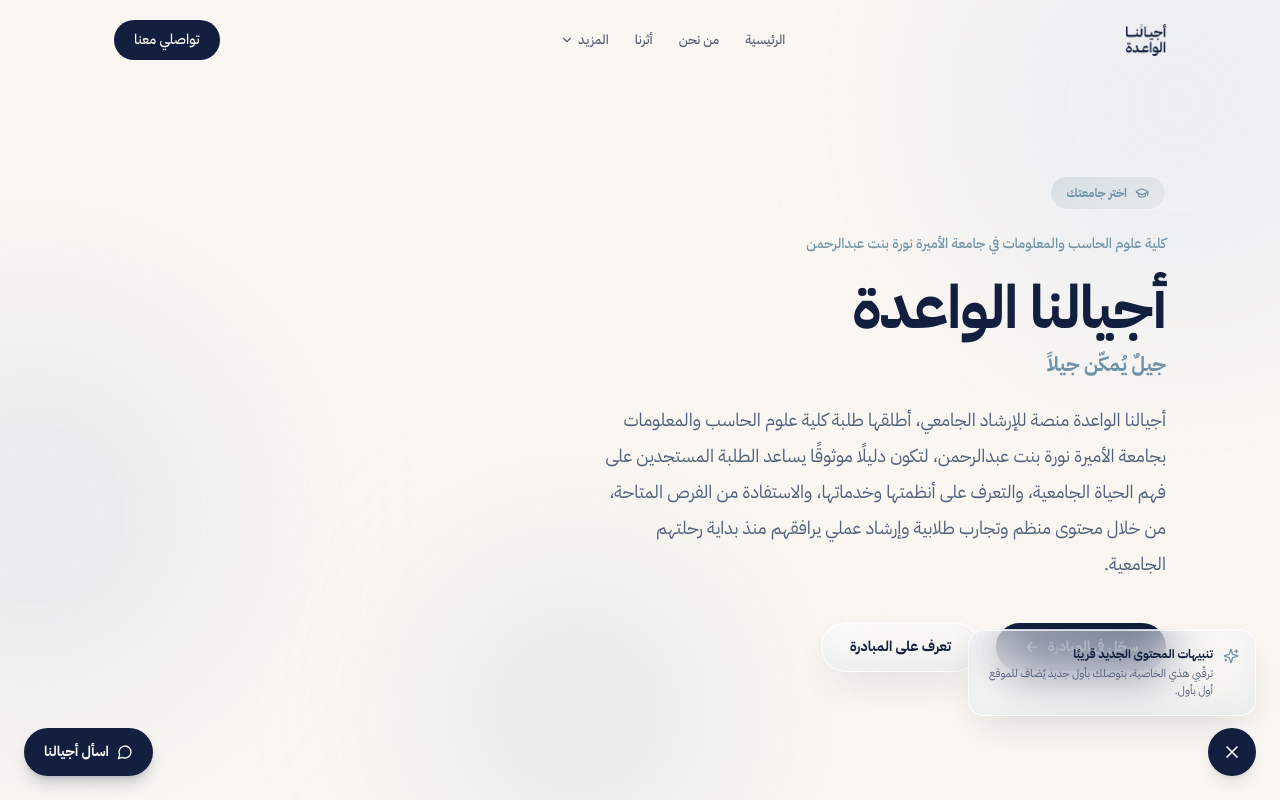
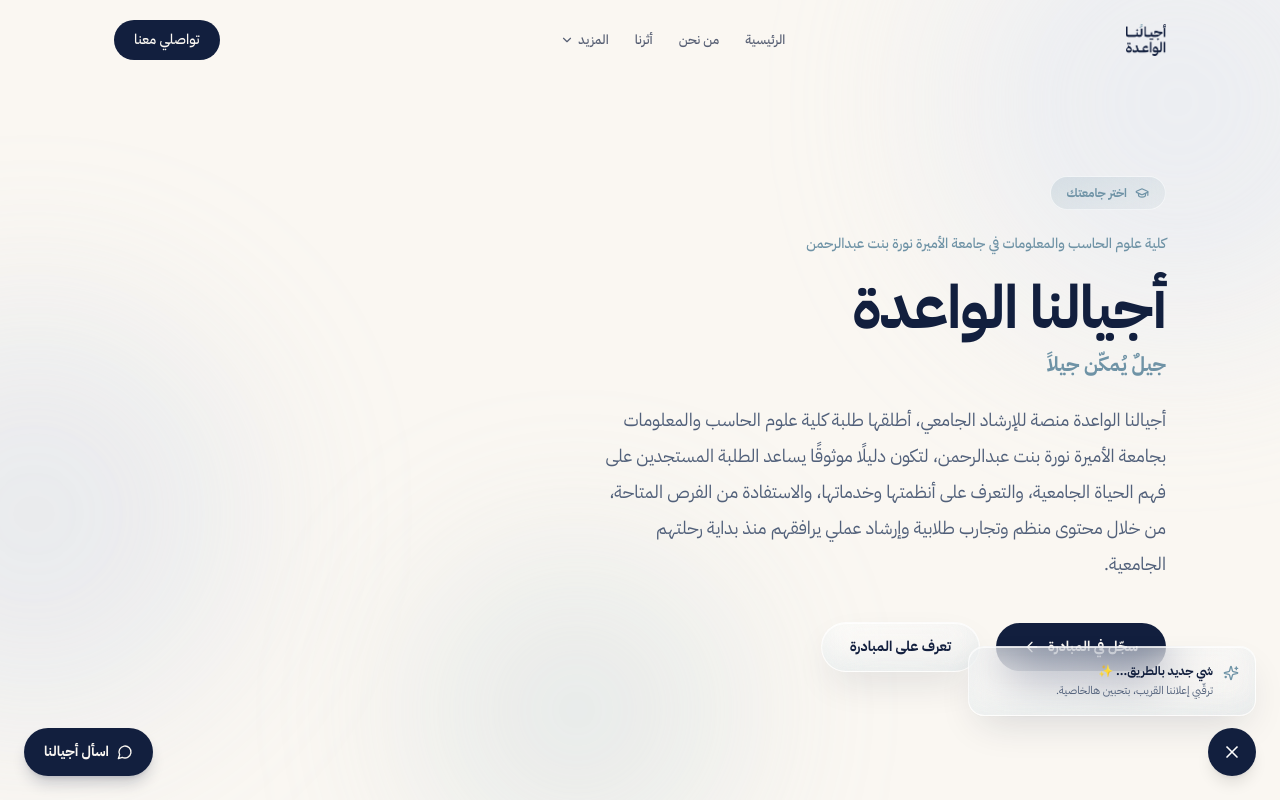
Before and after one commit to ajyalna-admin/AjyalnaAlwaidah, a Next.js app: page / in a window 1280 px wide. Both pictures are taken after a click on the button 1232 px from the left and 752 px from the top of the page. Shown: the top 800 px of the page. Built offline with nearby package versions, Linux system fonts and the light colour scheme.

Commit message:
Update FloatingSubscribe.tsx

```diff
--- a/components/FloatingSubscribe.tsx
+++ b/components/FloatingSubscribe.tsx
@@ -1,7 +1,7 @@
 "use client";
 
 import { useState } from "react";
-import { Bell, X, Sparkles } from "lucide-react";
+import { Sparkles, X } from "lucide-react";
 import { NotificationOptIn } from "@/components/NotificationOptIn";
 import { EmailSubscribe } from "@/components/EmailSubscribe";
 
@@ -20,9 +20,9 @@
             <div className="flex items-start gap-2.5">
               <Sparkles className="h-4 w-4 shrink-0 mt-0.5 text-sky-deep" />
               <div>
-                <p className="text-xs font-bold text-navy">تنبيهات المحتوى الجديد قريبًا</p>
+                <p className="text-xs font-bold text-navy">شي جديد بالطريق... ✨</p>
                 <p className="mt-1 text-[11px] text-muted">
-                  ترقّبي هذي الخاصية، بتوصلك بأول جديد يُضاف للموقع أول بأول.
+                  ترقّبي إعلاننا القريب، بتحبين هالخاصية.
                 </p>
               </div>
             </div>
@@ -43,10 +43,16 @@
       <button
         type="button"
         onClick={() => setOpen((v) => !v)}
-        aria-label={open ? "إغلاق التنبيهات" : "تفعيل التنبيهات"}
-        className="flex h-12 w-12 items-center justify-center rounded-full bg-navy text-white shadow-lg transition-transform hover:scale-105"
+        aria-label={open ? "إغلاق" : "شي جديد قريبًا، اضغطي لمعرفة المزيد"}
+        className="relative flex h-12 w-12 items-center justify-center rounded-full bg-navy text-white shadow-lg transition-transform hover:scale-105"
       >
-        {open ? <X className="h-5 w-5" /> : <Bell className="h-5 w-5" />}
+        {COMING_SOON && !open && (
+          <>
+            <span className="absolute inset-0 rounded-full bg-sky-deep/60 animate-ping" />
+            <span className="absolute -top-0.5 -left-0.5 h-3 w-3 rounded-full bg-sky-deep ring-2 ring-cream" />
+          </>
+        )}
+        {open ? <X className="h-5 w-5" /> : <Sparkles className="h-5 w-5" />}
       </button>
     </div>
   );
```
